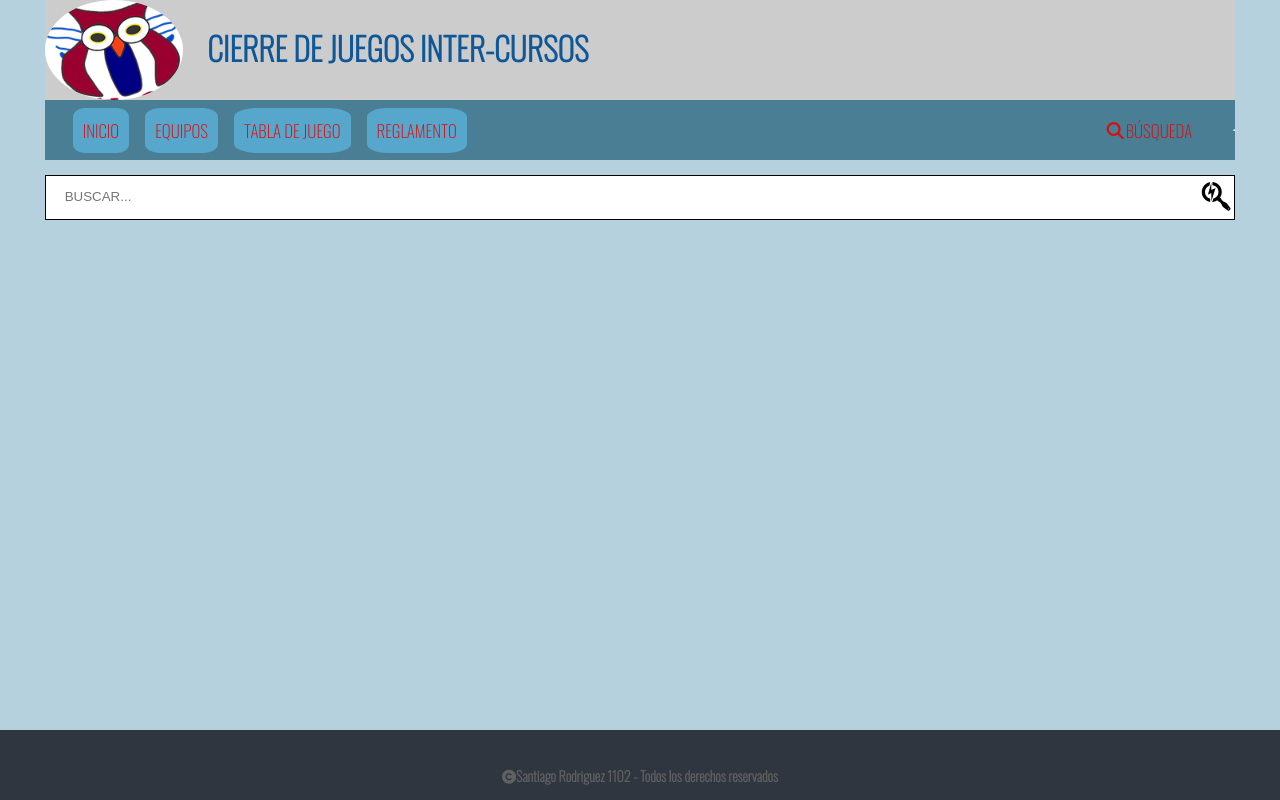
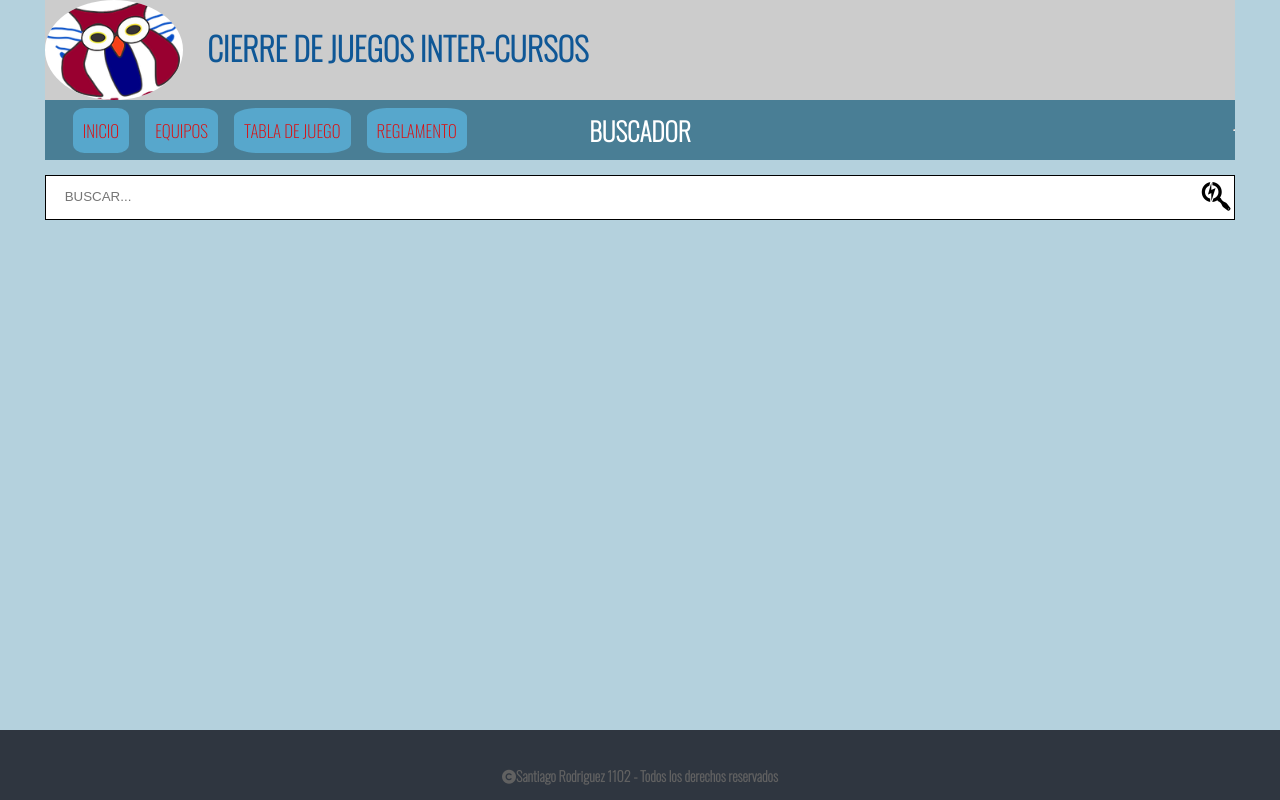
Before and after one commit to OneSantiro360/cierre-de-intercursos, a plain HTML site: page search.html in a window 1280 px wide. Drawn offline with nearby package versions, Linux system fonts and the light colour scheme; a web font is replaced by a local one.

```diff
--- a/css/main.css
+++ b/css/main.css
@@ -70,6 +70,15 @@ a{
 .nav-left li{
     padding: 10px;
     background-color: #57a7cc;
+}
+/* Navegación centrar */
+.nav-tittle{
+    position: absolute;
+    left: 50%;
+    transform: translateX(-50%);
+    margin: 0;
+    text-align: center;
+    color: #fff;
 }
 /*nav-right*/
 .nav-right{
@@ -146,7 +155,7 @@ footer h3{
         top: 0;
         left: 0;
         flex-direction: column;
-        margin-top: 67mm;
+        margin-top: 53mm;
         /* background: #497E95; */
         transform: translateX(-700px);
         transition: transform 0.5s ease-in-out;
@@ -192,6 +201,7 @@ footer h3{
 @media (max-width: 420px){
     .tittle h1{
         font-size: 1.1em;
+    }
 }
 @media (max-width: 350px){
     .tittle h1{
--- a/css/search.css
+++ b/css/search.css
@@ -23,6 +23,11 @@
     padding: 1mm;
     float: right;
 }
+@media(max-width: 580px){
+    #nav-lT{
+        margin-top: 65mm;
+    }
+}
 @media(max-width: 400px){
     .search input{
         width: 85%;
--- a/search.html
+++ b/search.html
@@ -39,18 +39,19 @@
                     <i class="fas fa-bars fa-2x"></i>
                 </div>
             </div>
-            <ul class="nav-left">
+            <ul class="nav-left nav-lT"id="nav-lT">
                 <a href="index.html"><li>Inicio</li></a>
                 <a href="equipos.html"><li>Equipos</li></a>
                 <a href="tabla-de-juego.html"><li>Tabla de juego</li></a>
                 <a href="reglamento.html"><li>Reglamento</li></a>
             </ul>
-            <ul class="nav-right">
+            <h2 class="nav-tittle">Buscador</h2>
+            <!-- <ul class="nav-right">
                 <a>
                     <li class="fas fa-search"></li>
                     <li class="icon-text">Búsqueda</li>
                 </a>
-            </ul>
+            </ul> -->
             <hr>
         </nav>
     </div>
```
Also changed, not shown: equipos.html (+2 -1 lines), index.html (+2 -1 lines), reglamento.html (+2 -1 lines), tabla-de-juego.html (+2 -1 lines).
